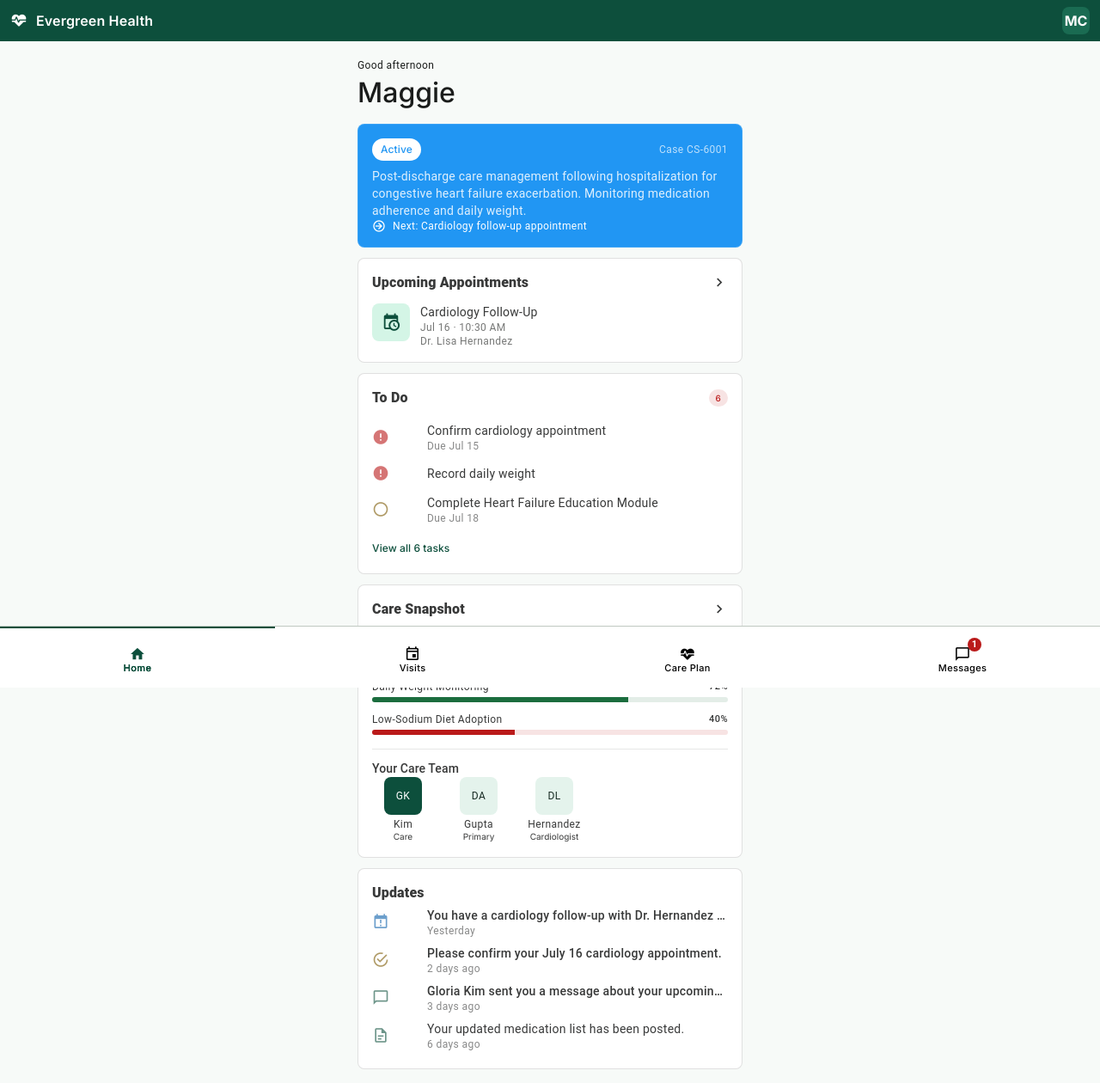
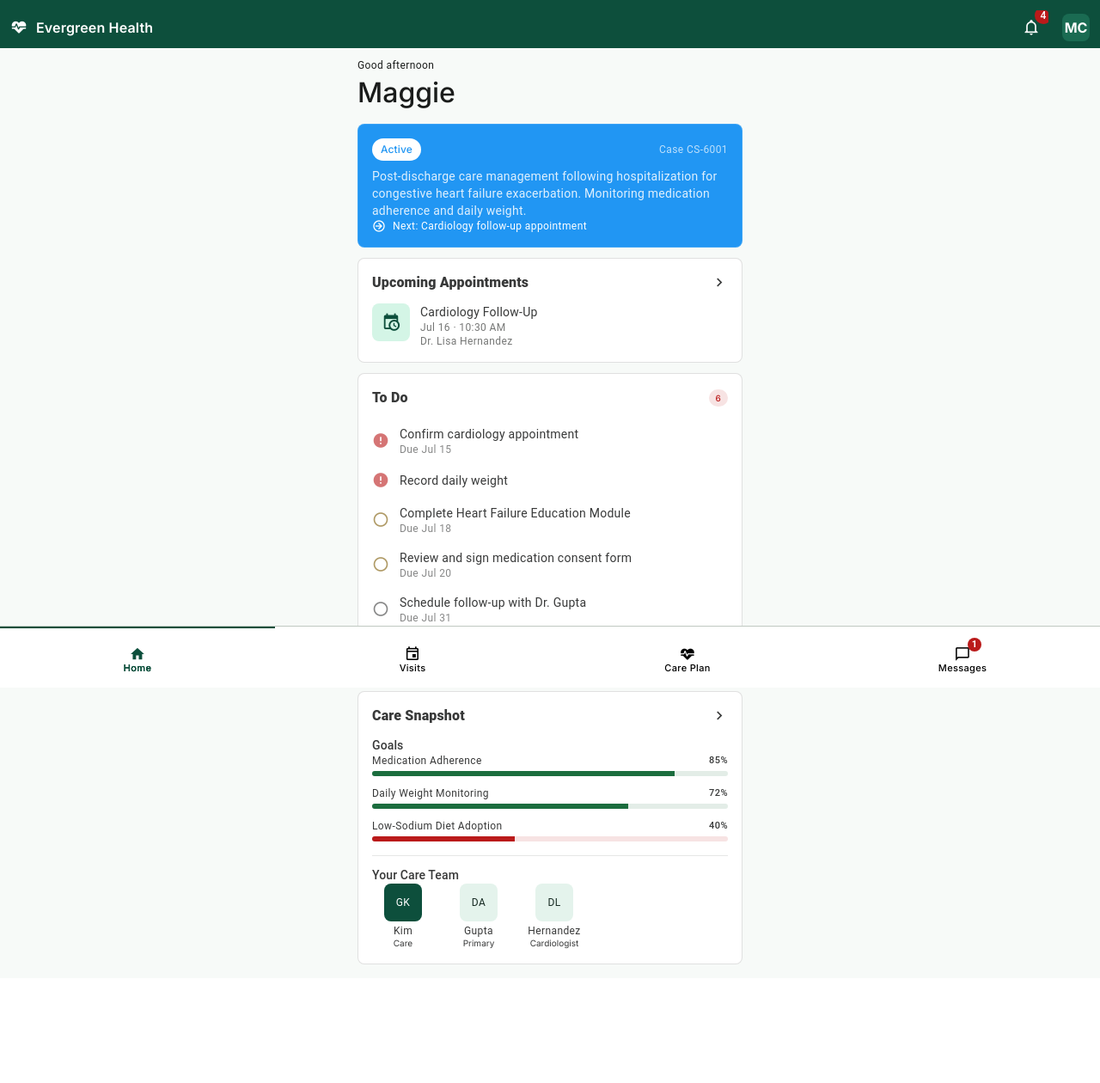
Before and after one commit to glo-kim/my-capstone-mobile, a Vue app: page / in a window 1280 px wide. Shown: the whole page at 86% size. After the commit the page ends 1138 px from the top, so only its background shows below. Built offline with nearby package versions, Linux system fonts and the light colour scheme.

Commit message:
feat: update To Do card and any list item with improved spacing for better readability.

```diff
--- a/src/App.vue
+++ b/src/App.vue
@@ -6,9 +6,43 @@
         <span class="app-logo-text">Evergreen Health</span>
       </div>
       <v-spacer />
-      <v-avatar size="32" color="#1A6B52" class="app-avatar" @click="$router.push('/profile')">
-        <span class="text-white text-caption font-weight-bold">MC</span>
-      </v-avatar>
+      <div class="d-flex align-center" style="gap: 16px">
+        <v-menu v-model="notifMenu" :close-on-content-click="false" location="bottom end" offset="8">
+          <template #activator="{ props }">
+            <v-btn icon variant="text" size="small" v-bind="props">
+              <v-badge v-if="unreadNotifCount > 0" :content="unreadNotifCount" color="error" floating offset-x="2" offset-y="2">
+                <v-icon size="20" color="white">mdi-bell-outline</v-icon>
+              </v-badge>
+              <v-icon v-else size="20" color="white">mdi-bell-outline</v-icon>
+            </v-btn>
+          </template>
+          <v-card min-width="320" max-width="360" class="pa-4">
+            <p class="text-title-medium text-on-surface mb-3">Updates</p>
+            <v-list density="compact" class="pa-0 bg-transparent">
+              <v-list-item
+                v-for="notif in recentNotifications"
+                :key="notif.id"
+                class="px-0"
+              >
+                <template #prepend>
+                  <v-icon :color="getNotifColor(notif.type)" size="20">
+                    {{ getNotifIcon(notif.type) }}
+                  </v-icon>
+                </template>
+                <v-list-item-title class="text-body-medium" :class="{ 'font-weight-medium': !notif.read }">
+                  {{ notif.message }}
+                </v-list-item-title>
+                <v-list-item-subtitle class="text-body-small">
+                  {{ formatRelativeTime(notif.timestamp) }}
+                </v-list-item-subtitle>
+              </v-list-item>
+            </v-list>
+          </v-card>
+        </v-menu>
+        <v-avatar size="32" color="#1A6B52" class="app-avatar" @click="$router.push('/profile')">
+          <span class="text-white text-caption font-weight-bold">MC</span>
+        </v-avatar>
+      </div>
     </v-app-bar>
 
     <v-main class="bg-background app-content">
@@ -66,11 +100,63 @@ watch(() => route.path, (path) => {
 const unreadCount = computed(() =>
   data.messages.filter(m => m.unread).length
 )
+
+const notifMenu = ref(false)
+
+const recentNotifications = computed(() =>
+  [...data.notifications]
+    .sort((a, b) => new Date(b.timestamp).getTime() - new Date(a.timestamp).getTime())
+    .slice(0, 4)
+)
+
+const unreadNotifCount = computed(() =>
+  data.notifications.filter(n => !n.read).length
+)
+
+function formatRelativeTime(timestamp: string): string {
+  const now = new Date()
+  const then = new Date(timestamp)
+  const diffMs = now.getTime() - then.getTime()
+  const diffMin = Math.floor(diffMs / 60000)
+  if (diffMin < 1) return 'Just now'
+  if (diffMin < 60) return `${diffMin} min ago`
+  const diffHr = Math.floor(diffMin / 60)
+  if (diffHr < 24) return `${diffHr} hr ago`
+  const diffDay = Math.floor(diffHr / 24)
+  if (diffDay === 1) return 'Yesterday'
+  if (diffDay < 7) return `${diffDay} days ago`
+  return then.toLocaleDateString('en-US', { month: 'short', day: 'numeric' })
+}
+
+function getNotifIcon(type: string): string {
+  const icons: Record<string, string> = {
+    'appointment-reminder': 'mdi-calendar-alert',
+    'task': 'mdi-checkbox-marked-circle-outline',
+    'document': 'mdi-file-document-outline',
+    'care-plan-update': 'mdi-heart-pulse',
+    'message': 'mdi-message-outline',
+    'lab-results': 'mdi-flask-outline',
+  }
+  return icons[type] || 'mdi-bell-outline'
+}
+
+function getNotifColor(type: string): string {
+  const colors: Record<string, string> = {
+    'appointment-reminder': 'warning',
+    'task': 'primary',
+    'document': 'info',
+    'care-plan-update': 'success',
+    'message': 'primary',
+    'lab-results': 'info',
+  }
+  return colors[type] || 'on-surface-variant'
+}
 </script>
 
 <style scoped>
 .app-top-bar {
   background-color: #0D4F3C !important;
+  padding-top: 8px !important;
 }
 
 .app-logo-group {
--- a/src/styles/md3.css
+++ b/src/styles/md3.css
@@ -54,6 +54,37 @@ body {
 .text-caption, .text-overline {
   margin: 0 !important;
   padding: 0 !important;
+}
+
+/* List item leading icon gap — match appointment card spacing */
+.v-list-item__prepend {
+  margin-inline-end: 12px !important;
+  padding-inline-end: 0 !important;
+  padding-inline-start: 0 !important;
+  width: auto !important;
+  min-width: 0 !important;
+  flex-shrink: 0 !important;
+  align-items: flex-start !important;
+  gap: 0 !important;
+}
+
+.v-list-item__prepend > .v-icon {
+  margin-inline-end: 0 !important;
+  margin-inline-start: 0 !important;
+}
+
+.v-list-item__spacer {
+  display: none !important;
+}
+
+.v-list-item {
+  column-gap: 0 !important;
+  padding-inline-start: 0 !important;
+  padding-inline-end: 0 !important;
+  gap: 0 !important;
+  align-items: flex-start !important;
+  padding-top: 8px !important;
+  padding-bottom: 8px !important;
 }
 
 /* MD3 Elevation */
--- a/src/views/HomeView.vue
+++ b/src/views/HomeView.vue
@@ -52,7 +52,7 @@
         </div>
         <v-list density="compact" class="pa-0 bg-transparent">
           <v-list-item
-            v-for="task in pendingTasks.slice(0, 3)"
+            v-for="task in pendingTasks"
             :key="task.id"
             class="px-0"
           >
@@ -60,7 +60,6 @@
               <v-icon
                 :color="task.priority === 'high' ? 'error' : task.priority === 'medium' ? 'warning' : 'on-surface-variant'"
                 size="20"
-                class="mr-3"
               >
                 {{ task.priority === 'high' ? 'mdi-alert-circle' : 'mdi-checkbox-blank-circle-outline' }}
               </v-icon>
@@ -71,15 +70,6 @@
             </v-list-item-subtitle>
           </v-list-item>
         </v-list>
-        <v-btn
-          v-if="pendingTasks.length > 3"
-          variant="text"
-          color="primary"
-          size="small"
-          class="mt-2 px-0"
-        >
-          View all {{ pendingTasks.length }} tasks
-        </v-btn>
       </v-card>
 
       <!-- Care Snapshot -->
@@ -126,29 +116,7 @@
         </div>
       </v-card>
 
-      <!-- Recent Notifications -->
-      <v-card class="pa-4">
-        <p class="text-title-medium text-on-surface mb-3">Updates</p>
-        <v-list density="compact" class="pa-0 bg-transparent">
-          <v-list-item
-            v-for="notif in recentNotifications"
-            :key="notif.id"
-            class="px-0"
-          >
-            <template #prepend>
-              <v-icon :color="getNotifColor(notif.type)" size="20" class="mr-3">
-                {{ getNotifIcon(notif.type) }}
-              </v-icon>
-            </template>
-            <v-list-item-title class="text-body-medium" :class="{ 'font-weight-medium': !notif.read }">
-              {{ notif.message }}
-            </v-list-item-title>
-            <v-list-item-subtitle class="text-body-small">
-              {{ formatRelativeTime(notif.timestamp) }}
-            </v-list-item-subtitle>
-          </v-list-item>
-        </v-list>
-      </v-card>
+
     </div>
   </div>
 </template>
@@ -174,12 +142,6 @@ const activeGoals = computed(() =>
   data.careGoals.filter(g => g.status === 'in-progress')
 )
 
-const recentNotifications = computed(() =>
-  [...data.notifications]
-    .sort((a, b) => new Date(b.timestamp).getTime() - new Date(a.timestamp).getTime())
-    .slice(0, 4)
-)
-
 function getInitials(name: string): string {
   return name.split(' ').map(n => n[0]).filter(c => c && c === c.toUpperCase()).join('').slice(0, 2)
 }
@@ -197,45 +159,6 @@ function formatTime(time: string | undefined): string {
   const hour = h % 12 || 12
   return `${hour}:${m.toString().padStart(2, '0')} ${period}`
 }
-
-function formatRelativeTime(timestamp: string): string {
-  const now = new Date()
-  const then = new Date(timestamp)
-  const diffMs = now.getTime() - then.getTime()
-  const diffMin = Math.floor(diffMs / 60000)
-  if (diffMin < 1) return 'Just now'
-  if (diffMin < 60) return `${diffMin} min ago`
-  const diffHr = Math.floor(diffMin / 60)
-  if (diffHr < 24) return `${diffHr} hr ago`
-  const diffDay = Math.floor(diffHr / 24)
-  if (diffDay === 1) return 'Yesterday'
-  if (diffDay < 7) return `${diffDay} days ago`
-  return then.toLocaleDateString('en-US', { month: 'short', day: 'numeric' })
-}
-
-function getNotifIcon(type: string): string {
-  const icons: Record<string, string> = {
-    'appointment-reminder': 'mdi-calendar-alert',
-    'task': 'mdi-checkbox-marked-circle-outline',
-    'document': 'mdi-file-document-outline',
-    'care-plan-update': 'mdi-heart-pulse',
-    'message': 'mdi-message-outline',
-    'lab-results': 'mdi-flask-outline',
-  }
-  return icons[type] || 'mdi-bell-outline'
-}
-
-function getNotifColor(type: string): string {
-  const colors: Record<string, string> = {
-    'appointment-reminder': 'info',
-    'task': 'warning',
-    'document': 'primary',
-    'care-plan-update': 'success',
-    'message': 'primary',
-    'lab-results': 'info',
-  }
-  return colors[type] || 'on-surface-variant'
-}
 </script>
 
 <style scoped>
```
